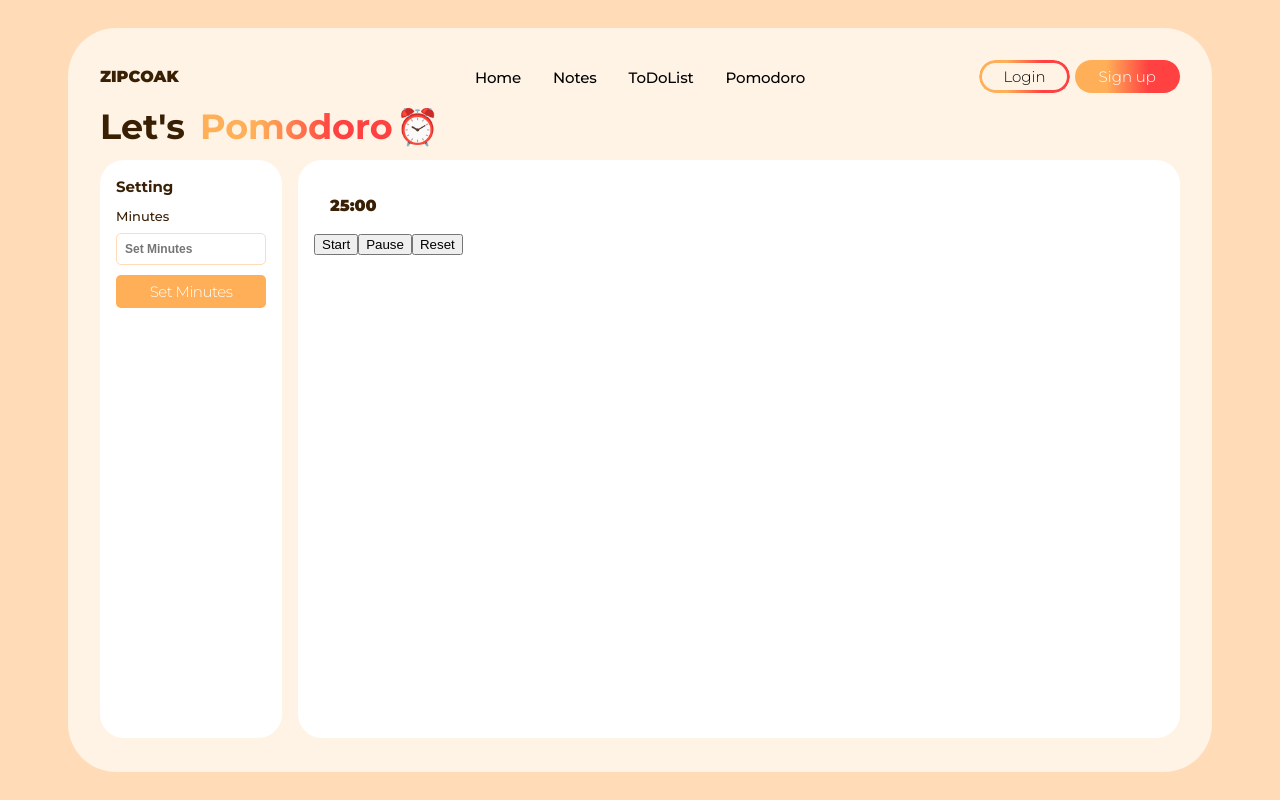
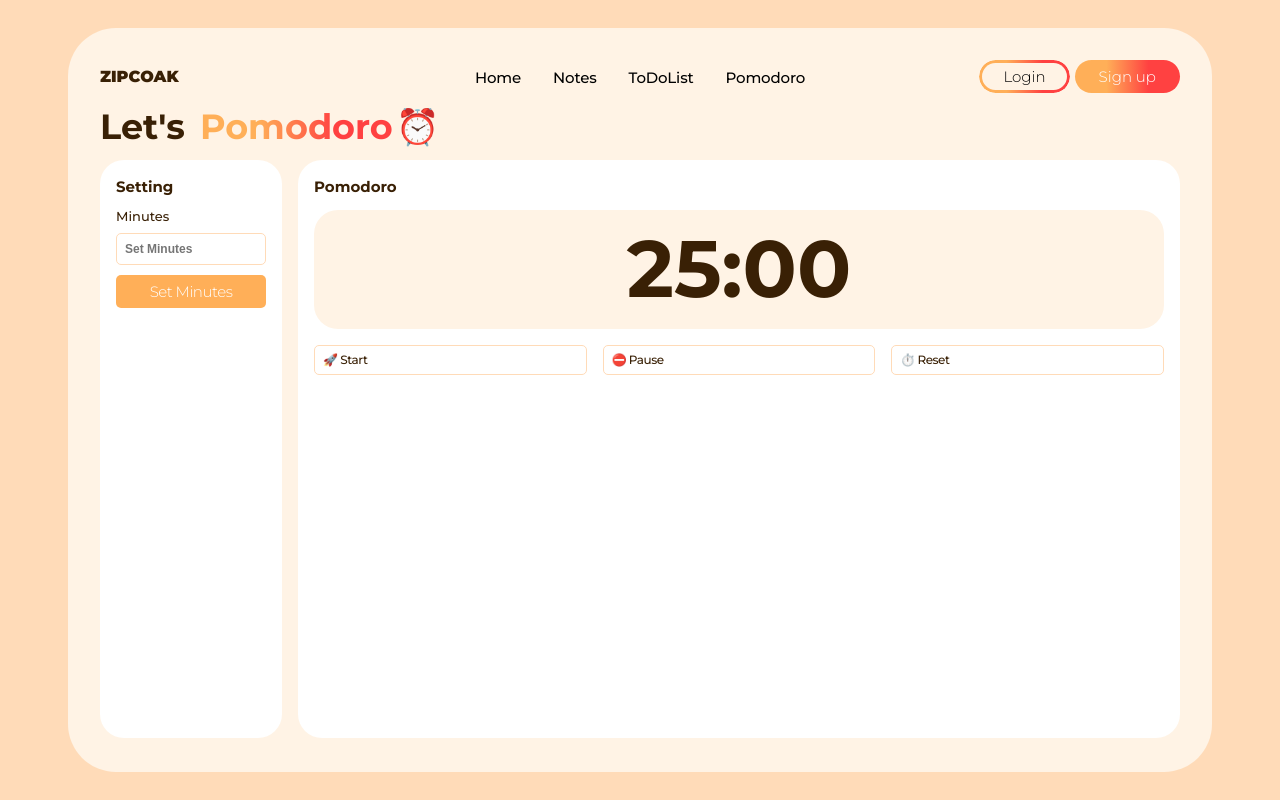
Before and after one commit to sooozi/study-app_ver.01, a React (Create React App) app: page /Pomodoro in a window 1280 px wide. Built offline with nearby package versions, Linux system fonts and the light colour scheme.

Commit message:
240106_스터디앱_뽀모도로_스타일수정

```diff
--- a/src/components/PomoBoard.js
+++ b/src/components/PomoBoard.js
@@ -9,11 +9,53 @@ const PomoBoardWrap = styled.div `
 `;
 
 const TimerWrap = styled.div `
-  background: #fff;
-  padding: 1.2rem 1rem;
-  border-radius: 1.5rem;
+    background-color: rgba(255, 243, 229, 1);
+    padding: 1.2rem 0;
+    border-radius: 1.5rem;
+    text-align: center;
+    font-size: 5rem;
+    font-weight: 600;
 `;
 
+const InnerTopTit = styled.span `
+    display: block;
+    font-weight: 600;
+    font-size: 15px;
+    margin-bottom: 1rem;
+`;
+
+const BtnWrap = styled.div `
+    display: flex;
+    gap: 1rem;
+    margin: 1rem 0;
+`;
+
+const PomoBtn= styled.button `
+    width: 100%;
+    height: 30px;
+    padding: 0 0.5rem;
+    overflow: hidden;
+    border-radius: 5px;
+    border: 1px solid #ffdbb8;
+    background-color: #fff;
+    cursor: pointer;
+    font-size: 12px;
+    font-family: 'Montserrat';
+    font-weight: 500;
+    letter-spacing: -0.5px;
+    color: rgb(57, 32, 5);
+    text-align: left;
+    transition: all 0.2s ease-in-out;
+    &:hover {
+        border: 1px solid rgb(255, 175, 88);
+        background-color: rgb(255, 175, 88);
+        /* color: #fff; */
+    }
+    &.on {
+        border: #ffe0bc;
+        background-color: #ffe0bc;
+    }
+`;
 
 function PomoBoard() {
     const [minutes, setMinutes] = useState(25);
@@ -60,15 +102,16 @@ function PomoBoard() {
 
     return (
         <PomoBoardWrap>
+            <InnerTopTit>Pomodoro</InnerTopTit>
             <TimerWrap>
                 <span>{String(minutes).padStart(2, '0')}:</span>
                 <span>{String(seconds).padStart(2, '0')}</span>
             </TimerWrap>
-            <div>
-                <button onClick={startTimer}>Start</button>
-                <button onClick={pauseTimer}>Pause</button>
-                <button onClick={resetTimer}>Reset</button>
-            </div>
+            <BtnWrap>
+                <PomoBtn onClick={startTimer}>🚀 Start</PomoBtn>
+                <PomoBtn onClick={pauseTimer}>⛔ Pause</PomoBtn>
+                <PomoBtn onClick={resetTimer}>⏱️ Reset</PomoBtn>
+            </BtnWrap>
         </PomoBoardWrap>
     );
 }
--- a/src/components/PomoNav.js
+++ b/src/components/PomoNav.js
@@ -86,6 +86,9 @@ const PomoTime = styled.input `
     &:focus, &:focus-visible  {
         border: 1px solid rgba(255, 243, 229, 1);
         background-color: rgba(255, 243, 229, 1);
+        &::placeholder {
+            color: transparent;
+        }
     }
 `;
 
```
